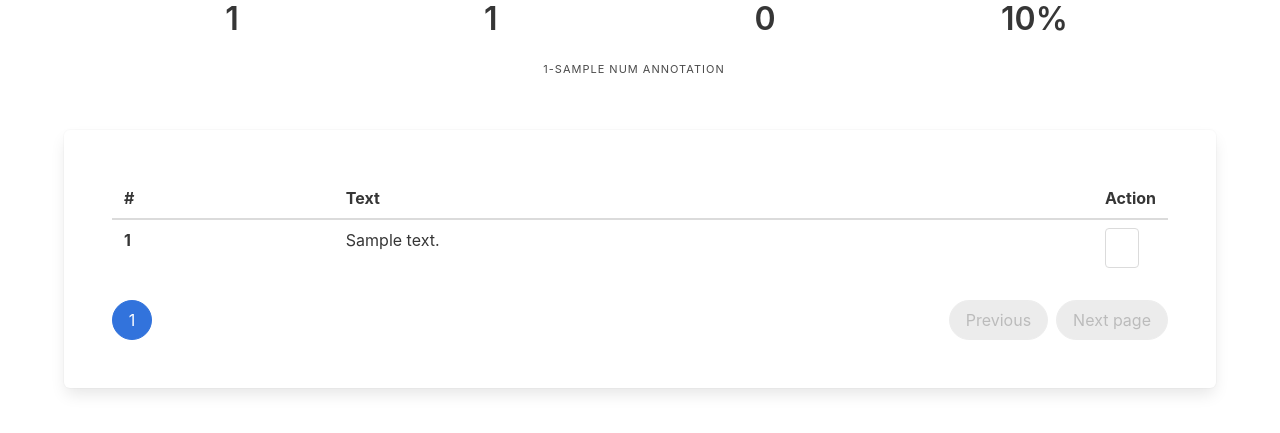
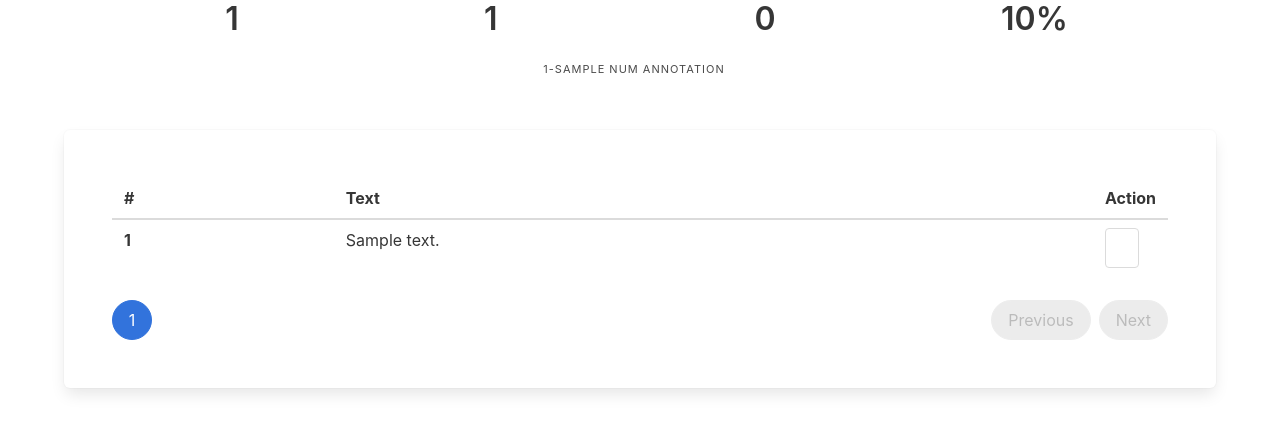
Before and after one commit to ysenarath/textflow, a Python web app: template textflow/templates/project.html in a window 1280 px wide. Shown: the part 262-695 px from the top of the page. Run offline with Jinja, Linux system fonts and the light colour scheme; the template is opened without the code that fills it: most values are stand-ins (such as "Sample title", 1, 10 or a date in 2020); some libraries are stand-ins or nearby versions.

Commit message:
Update pagination "Next" and "Previous" buttons

```diff
--- a/textflow/templates/_pagination.html
+++ b/textflow/templates/_pagination.html
@@ -5,10 +5,18 @@
         {% set project_id = 0 %}
     {% endif %}
     <nav class="pagination is-rounded" role="navigation" aria-label="pagination">
-        <a href="{{ url_for(endpoint, project_id=project_id, page=current_page - 1, per_page=per_page) }}"
-           class="pagination-previous" {% if not pagination.has_prev %}disabled{% endif %}>Previous</a>
-        <a href="{{ url_for(endpoint, project_id=project_id, page=current_page + 1, per_page=per_page) }}"
-           class="pagination-next" {% if not pagination.has_next %}disabled{% endif %}>Next page</a>
+        {% if pagination.has_prev %}
+            <a href="{{ url_for(endpoint, project_id=project_id, page=current_page - 1, per_page=per_page) }}"
+               class="pagination-previous">Previous</a>
+        {% else %}
+            <button class="pagination-next" disabled>Previous</button>
+        {% endif %}
+        {% if pagination.has_next %}
+            <a href="{{ url_for(endpoint, project_id=project_id, page=current_page + 1, per_page=per_page) }}"
+                class="pagination-next">Next</a>
+        {% else %}
+            <button class="pagination-next" disabled>Next</button>
+        {% endif %}
         <ul class="pagination-list">
             {%- for page in pagination.iter_pages() %}
                 {% if page %}
```
